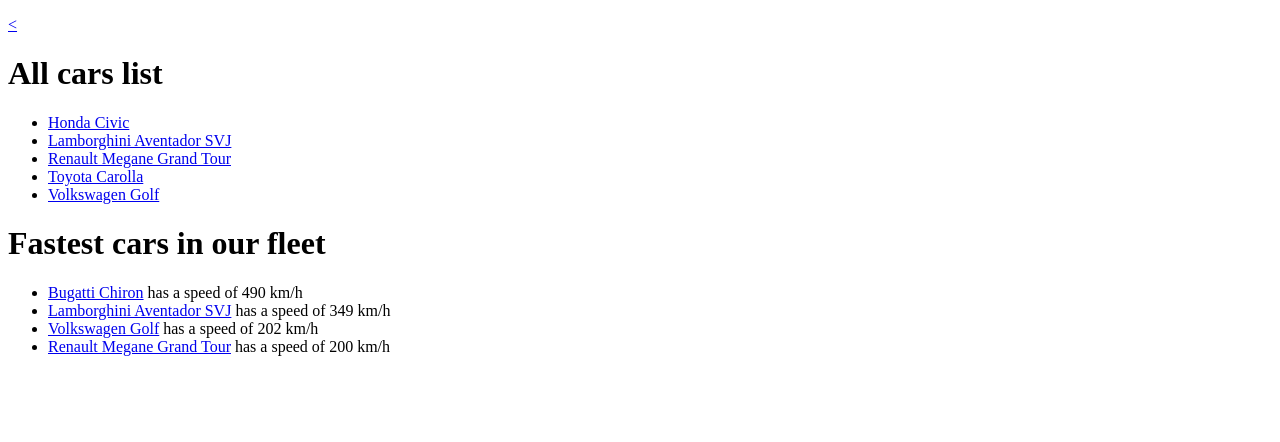
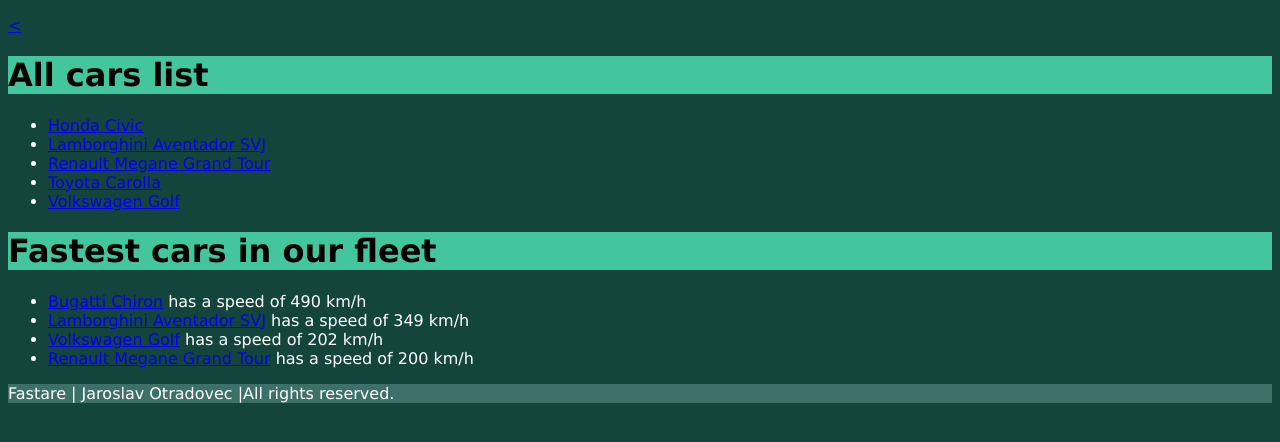
Before and after one commit to jotradovec/dcars, a Django app: page /cars/ in a window 1280 px wide. Shown: the top 442 px of the page. Run offline with Django 5.2, Linux system fonts and the light colour scheme; data comes from the database, SQL or seed files in the repository.

Commit message:
initial.css created

```diff
--- /dev/null
+++ b/cars/static/initial.css
@@ -0,0 +1,13 @@
+body {
+  background-color: rgb(20, 69, 61);
+  color: white;
+  font-family: verdana;
+
+  h1 {
+    color: black;
+    background-color: rgb(67, 197, 158);
+  }
+}
+footer {
+  background-color: rgb(61, 112, 104);
+}
--- a/cars/templates/master.html
+++ b/cars/templates/master.html
@@ -1,6 +1,8 @@
 <!DOCTYPE html>
 <html>
+{% load static %}
 <head>
+  <link rel="stylesheet" href="{% static 'initial.css' %}">
   <title>{% block headtitle %}{% endblock %}</title>
 </head>
 <body>
@@ -11,4 +13,7 @@
 {% block content %}
 {% endblock %}
 </body>
+<footer>
+  <p>Fastare | Jaroslav Otradovec |All rights reserved. </p>
+</footer>
 </html>
--- a/dcars/settings.py
+++ b/dcars/settings.py
@@ -48,6 +48,7 @@
     "django.contrib.auth.middleware.AuthenticationMiddleware",
     "django.contrib.messages.middleware.MessageMiddleware",
     "django.middleware.clickjacking.XFrameOptionsMiddleware",
+    'whitenoise.middleware.WhiteNoiseMiddleware',
 ]
 
 ROOT_URLCONF = "dcars.urls"
@@ -116,6 +117,7 @@
 # Static files (CSS, JavaScript, Images)
 # https://docs.djangoproject.com/en/5.0/howto/static-files/
 
+STATIC_ROOT = BASE_DIR / 'productionfiles'
 STATIC_URL = "static/"
 
 # Default primary key field type
```
Also changed, not shown: cars/static/__init__.py (added).
